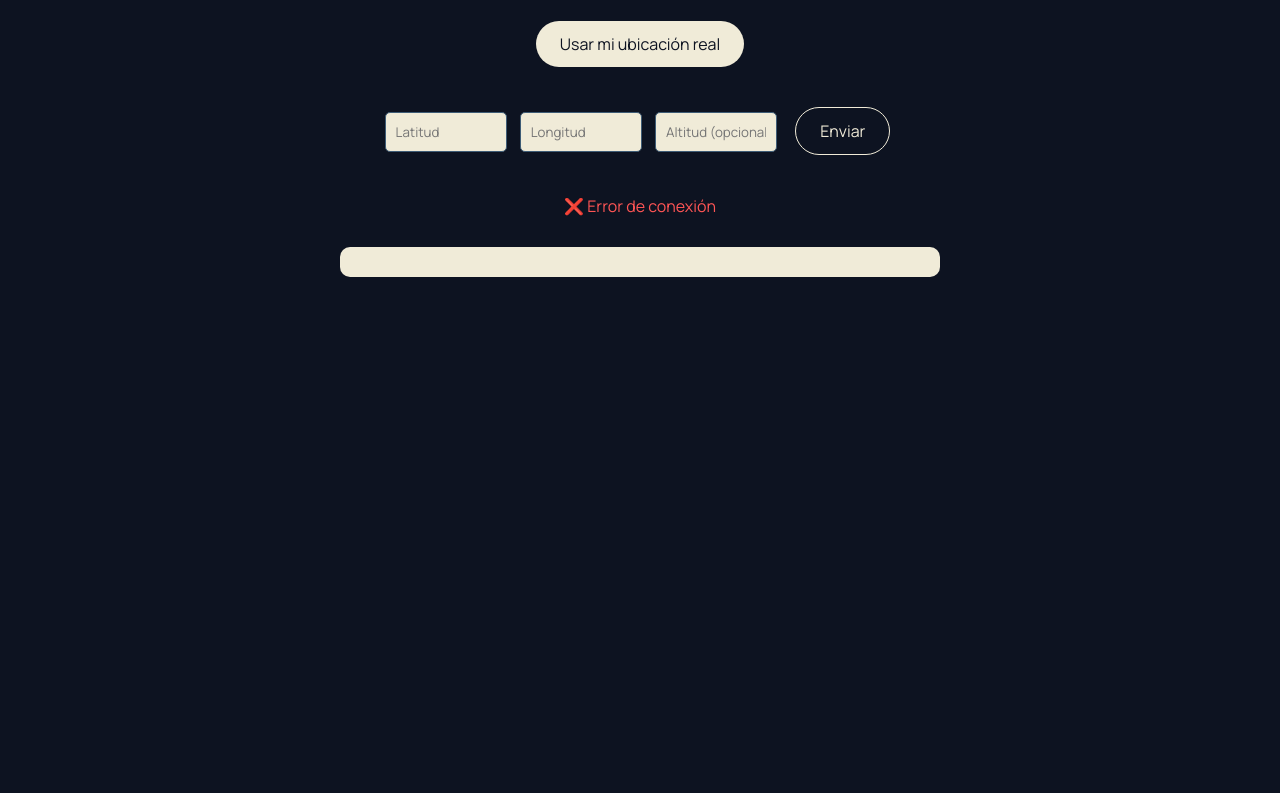
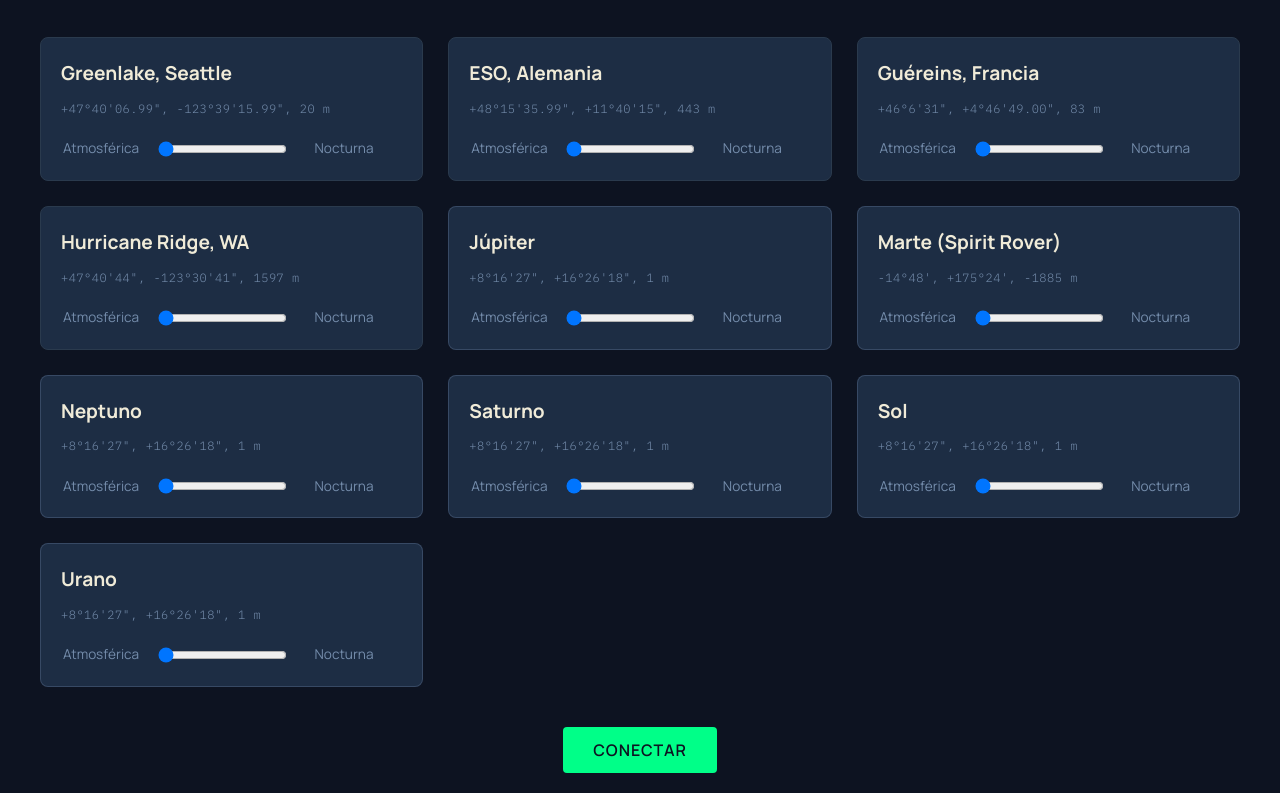
Before and after one commit to Natzuko/Sky_machine, a plain HTML site: page index.html in a window 1280 px wide. Shown: the part 100-893 px from the top of the page. Before the commit the page ends 840 px from the top, so only its background shows below. Drawn offline with Linux system fonts and the light colour scheme.

Commit message:
Implementación completa de sliders con integración TouchDesigner

```diff
--- a/app.js
+++ b/app.js
@@ -1,88 +1,116 @@
-const socket = new WebSocket('wss://sky-machine-backend.onrender.com/ws');
-const statusDiv = document.getElementById('status');
-const coordinatesDiv = document.getElementById('coordinates');
+document.addEventListener('DOMContentLoaded', () => {
+    // Estado de la aplicación
+    const state = {
+        ws: null,
+        connected: false,
+        locations: {
+            greenlake: 0,
+            garching: 0,
+            guereins: 0,
+            hurricane: 0,
+            jupiter: 0,
+            marte: 0,
+            neptuno: 0,
+            saturno: 0,
+            sol: 0,
+            urano: 0
+        }
+    };
 
-// Estado de conexión
-socket.onopen = () => {
-    statusDiv.textContent = "✅ Conectado al servidor";
-    statusDiv.style.color = "#00ff88";
-};
+    // Elementos del DOM
+    const elements = {
+        connectBtn: document.getElementById('connect-btn'),
+        connectionStatus: document.querySelector('.connection-status'),
+        connectionIcon: document.getElementById('connection-icon'),
+        connectionText: document.getElementById('connection-text'),
+        sliders: document.querySelectorAll('.vision-slider')
+    };
 
-socket.onerror = (error) => {
-    statusDiv.textContent = "❌ Error de conexión";
-    statusDiv.style.color = "#ff5555";
-    console.error("Error en WebSocket:", error);
-};
+    // 1. Configurar sliders
+    function setupSliders() {
+        elements.sliders.forEach(slider => {
+            const location = slider.dataset.location;
 
-// Función mejorada para enviar coordenadas (formato compatible con TD)
-function sendToBackend(lat, lon, alt = 0) {
-    if (socket.readyState === WebSocket.OPEN) {
-        const payload = {
-            type: 'stellarium_coords',  // Identificador para TouchDesigner
-            lat: parseFloat(lat),
-            lon: parseFloat(lon),
-            alt: parseFloat(alt),
-            timestamp: new Date().toISOString()
-        };
-        socket.send(JSON.stringify(payload));
-        return true;
-    }
-    return false;
-}
+            slider.addEventListener('input', (e) => {
+                state.locations[location] = parseInt(e.target.value);
 
-// Enviar coordenadas MANUALES
-document.getElementById('sendManual').addEventListener('click', () => {
-    const lat = document.getElementById('lat').value;
-    const lon = document.getElementById('lon').value;
-    const alt = document.getElementById('alt').value || 0;
+                // Actualizar interfaz
+                e.target.style.setProperty('--slider-value', `${state.locations[location]}%`);
 
-    if (!lat || !lon) {
-        alert("Ingresa latitud y longitud.");
-        return;
+                // Enviar datos (sin debounce para respuesta inmediata)
+                if (state.connected) sendData(location);
+            });
+        });
     }
 
-    if (sendToBackend(lat, lon, alt)) {
-        coordinatesDiv.innerHTML = `
-    <p><strong>Coordenadas enviadas:</strong></p>
-    <p>Latitud: ${lat}</p>
-    <p>Longitud: ${lon}</p>
-    <p>Altitud: ${alt}</p>
-    `;
-    }
-});
+    // 2. Enviar datos al backend
+    function sendData(location) {
+        const data = {
+            type: 'skyMachineControl',
+            location: location,
+            visionValue: state.locations[location],
+            visionType: state.locations[location] > 50 ? 'nocturnal' : 'atmospheric',
+            timestamp: Date.now()
+        };
 
-// Enviar coordenadas AUTOMÁTICAS (geolocalización)
-document.getElementById('realLocation').addEventListener('click', () => {
-    if (!navigator.geolocation) {
-        alert("Tu navegador no soporta geolocalización.");
-        return;
+        state.ws.send(JSON.stringify(data));
+        console.log('Enviado:', data); // Debug
     }
 
-    statusDiv.textContent = "🔄 Detectando ubicación...";
-    statusDiv.style.color = "#ffcc00";
+    // 3. Gestión de WebSocket
+    function connectWebSocket() {
+        state.ws = new WebSocket('wss://sky-machine-backend.onrender.com:10000');
 
-    navigator.geolocation.getCurrentPosition(
-        (position) => {
-            const lat = position.coords.latitude;
-            const lon = position.coords.longitude;
-            const alt = position.coords.altitude || 0;
+        state.ws.onopen = () => {
+            state.connected = true;
+            updateConnectionUI();
+            console.log('Conexión establecida con el backend');
+        };
 
-            if (sendToBackend(lat, lon, alt)) {
-                coordinatesDiv.innerHTML = `
-        <p><strong>Ubicación actual:</strong></p>
-        <p>Latitud: ${lat.toFixed(4)}</p>
-        <p>Longitud: ${lon.toFixed(4)}</p>
-        <p>Altitud: ${alt ? alt.toFixed(2) + " m" : "N/A"}</p>
-        `;
-                statusDiv.textContent = "✅ Ubicación enviada";
-                statusDiv.style.color = "#00ff88";
+        state.ws.onclose = () => {
+            state.connected = false;
+            updateConnectionUI();
+            console.log('Conexión cerrada - Intentando reconectar en 5s...');
+            setTimeout(connectWebSocket, 5000);
+        };
+
+        state.ws.onerror = (error) => {
+            console.error('Error en WebSocket:', error);
+            elements.connectionText.textContent = 'Error de conexión';
+        };
+    }
+
+    // 4. Actualizar interfaz
+    function updateConnectionUI() {
+        if (state.connected) {
+            elements.connectionIcon.textContent = '✓';
+            elements.connectionText.textContent = 'Conectado';
+            elements.connectionStatus.classList.add('connected');
+            elements.connectionStatus.classList.remove('disconnected');
+            elements.connectBtn.textContent = 'Desconectar';
+        } else {
+            elements.connectionIcon.textContent = '✖';
+            elements.connectionText.textContent = 'Desconectado';
+            elements.connectionStatus.classList.add('disconnected');
+            elements.connectionStatus.classList.remove('connected');
+            elements.connectBtn.textContent = 'Conectar';
+        }
+    }
+
+    // 5. Inicialización
+    function init() {
+        setupSliders();
+        elements.connectBtn.addEventListener('click', () => {
+            if (state.connected) {
+                state.ws.close();
+            } else {
+                connectWebSocket();
             }
-        },
-        (error) => {
-            statusDiv.textContent = "❌ Error de geolocalización";
-            statusDiv.style.color = "#ff5555";
-            alert(`Error: ${error.message}`);
-        },
-        { enableHighAccuracy: true, timeout: 10000 }
-    );
+        });
+
+        // Conectar automáticamente al cargar
+        connectWebSocket();
+    }
+
+    init();
 });
--- a/index.html
+++ b/index.html
@@ -1,76 +1,133 @@
 <!DOCTYPE html>
 <html lang="es">
-  <head>
-    <meta charset="UTF-8" />
-    <meta name="viewport" content="width=device-width, initial-scale=1.0" />
-    <title>Control Stellarium</title>
+<head>
+  <meta charset="UTF-8">
+  <meta name="viewport" content="width=device-width, initial-scale=1.0">
+  <title>sky-machine</title>
+  <link rel="stylesheet" href="style.css">
+  <link href="https://fonts.googleapis.com/css2?family=Orbitron:wght@400..900&family=Manrope:wght@300..800&family=IBM+Plex+Mono:wght@300&display=swap" rel="stylesheet">
+</head>
+<body>
+  <div class="container">
+    <header>
+      <h1>sky-machine</h1>
+      <div class="connection-status">
+        <span id="connection-icon">✖</span>
+        <span id="connection-text">Desconectado</span>
+      </div>
+    </header>
 
-    <!--Google Fonts-->
-    <!--IBM-Plex-Sans-->
-    <link rel="preconnect" href="https://fonts.googleapis.com" />
-    <link rel="preconnect" href="https://fonts.gstatic.com" crossorigin />
-    <link
-      href="https://fonts.googleapis.com/css2?family=IBM+Plex+Sans:ital,wght@0,100..700;1,100..700&display=swap"
-      rel="stylesheet"
-    />
-    <!--IBM-Plex-Mono-->
-    <link rel="preconnect" href="https://fonts.googleapis.com" />
-    <link rel="preconnect" href="https://fonts.gstatic.com" crossorigin />
-    <link
-      href="https://fonts.googleapis.com/css2?family=IBM+Plex+Mono:ital,wght@0,100;0,200;0,300;0,400;0,500;0,600;0,700;1,100;1,200;1,300;1,400;1,500;1,600;1,700&display=swap"
-      rel="stylesheet"
-    />
-    <!--IBM-Manrope-->
-    <link rel="preconnect" href="https://fonts.googleapis.com" />
-    <link rel="preconnect" href="https://fonts.gstatic.com" crossorigin />
-    <link
-      href="https://fonts.googleapis.com/css2?family=Manrope:wght@200..800&display=swap"
-      rel="stylesheet"
-    />
+    <main>
+      <div class="location-grid">
+        <!-- Ubicaciones Terrestres -->
+        <div class="location-card">
+          <h2>Greenlake, Seattle</h2>
+          <div class="coordinates">+47°40'06.99", -123°39'15.99", 20 m</div>
+          <div class="vision-control">
+            <span>Atmosférica</span>
+            <input type="range" class="vision-slider" data-location="greenlake" min="0" max="100" value="0">
+            <span>Nocturna</span>
+          </div>
+        </div>
 
-    <!--Orbitron-->
-    <link rel="preconnect" href="https://fonts.googleapis.com" />
-    <link rel="preconnect" href="https://fonts.gstatic.com" crossorigin />
-    <link
-      href="https://fonts.googleapis.com/css2?family=Orbitron:wght@400..900&display=swap"
-      rel="stylesheet"
-    />
+        <div class="location-card">
+          <h2>ESO, Alemania</h2>
+          <div class="coordinates">+48°15'35.99", +11°40'15", 443 m</div>
+          <div class="vision-control">
+            <span>Atmosférica</span>
+            <input type="range" class="vision-slider" data-location="garching" min="0" max="100" value="0">
+            <span>Nocturna</span>
+          </div>
+        </div>
 
-    <!--link a Css-->
-    <link rel="stylesheet" href="/style.css" />
-  </head>
-  <body>
-    <div class="container">
-      <h1>Geolocalización Stellarium</h1>
+        <div class="location-card">
+          <h2>Guéreins, Francia</h2>
+          <div class="coordinates">+46°6'31", +4°46'49.00", 83 m</div>
+          <div class="vision-control">
+            <span>Atmosférica</span>
+            <input type="range" class="vision-slider" data-location="guereins" min="0" max="100" value="0">
+            <span>Nocturna</span>
+          </div>
+        </div>
 
-      <!-- Botón para GPS real -->
-      <button id="realLocation" class="btn btn-primary">
-        Usar mi ubicación real
-      </button>
+        <div class="location-card">
+          <h2>Hurricane Ridge, WA</h2>
+          <div class="coordinates">+47°40'44", -123°30'41", 1597 m</div>
+          <div class="vision-control">
+            <span>Atmosférica</span>
+            <input type="range" class="vision-slider" data-location="hurricane" min="0" max="100" value="0">
+            <span>Nocturna</span>
+          </div>
+        </div>
 
-      <!-- Input manual -->
-      <div class="input-group">
-        <input type="text" id="lat" placeholder="Latitud" class="input-field" />
-        <input
-          type="text"
-          id="lon"
-          placeholder="Longitud"
-          class="input-field"
-        />
-        <input
-          type="text"
-          id="alt"
-          placeholder="Altitud (opcional)"
-          class="input-field"
-        />
-        <button id="sendManual" class="btn btn-secondary">Enviar</button>
+        <!-- Planetas y Cuerpos Celestes -->
+        <div class="location-card">
+          <h2>Júpiter</h2>
+          <div class="coordinates">+8°16'27", +16°26'18", 1 m</div>
+          <div class="vision-control">
+            <span>Atmosférica</span>
+            <input type="range" class="vision-slider" data-location="jupiter" min="0" max="100" value="0">
+            <span>Nocturna</span>
+          </div>
+        </div>
+
+        <div class="location-card">
+          <h2>Marte (Spirit Rover)</h2>
+          <div class="coordinates">-14°48', +175°24', -1885 m</div>
+          <div class="vision-control">
+            <span>Atmosférica</span>
+            <input type="range" class="vision-slider" data-location="marte" min="0" max="100" value="0">
+            <span>Nocturna</span>
+          </div>
+        </div>
+
+        <div class="location-card">
+          <h2>Neptuno</h2>
+          <div class="coordinates">+8°16'27", +16°26'18", 1 m</div>
+          <div class="vision-control">
+            <span>Atmosférica</span>
+            <input type="range" class="vision-slider" data-location="neptuno" min="0" max="100" value="0">
+            <span>Nocturna</span>
+          </div>
+        </div>
+
+        <div class="location-card">
+          <h2>Saturno</h2>
+          <div class="coordinates">+8°16'27", +16°26'18", 1 m</div>
+          <div class="vision-control">
+            <span>Atmosférica</span>
+            <input type="range" class="vision-slider" data-location="saturno" min="0" max="100" value="0">
+            <span>Nocturna</span>
+          </div>
+        </div>
+
+        <div class="location-card">
+          <h2>Sol</h2>
+          <div class="coordinates">+8°16'27", +16°26'18", 1 m</div>
+          <div class="vision-control">
+            <span>Atmosférica</span>
+            <input type="range" class="vision-slider" data-location="sol" min="0" max="100" value="0">
+            <span>Nocturna</span>
+          </div>
+        </div>
+
+        <div class="location-card">
+          <h2>Urano</h2>
+          <div class="coordinates">+8°16'27", +16°26'18", 1 m</div>
+          <div class="vision-control">
+            <span>Atmosférica</span>
+            <input type="range" class="vision-slider" data-location="urano" min="0" max="100" value="0">
+            <span>Nocturna</span>
+          </div>
+        </div>
       </div>
 
-      <!-- Estado y coordenadas -->
-      <div id="status" class="status">Esperando conexión...</div>
-      <div id="coordinates" class="coordinates"></div>
-    </div>
+      <div class="connection-panel">
+        <button id="connect-btn">Conectar a sky-machine</button>
+      </div>
+    </main>
+  </div>
 
-    <script src="app.js"></script>
-  </body>
+  <script src="app.js"></script>
+</body>
 </html>
--- a/style.css
+++ b/style.css
@@ -1,118 +1,173 @@
-/* palette colours: 0D1321, 1D2D44, 3E5C76, 748CAB, F0EBD8 */
-/* Google Fonts */
-.orbitron {
-  font-family: "Orbitron", sans-serif;
-  font-optical-sizing: auto;
-  font-weight: weight;
-  font-style: normal;
+:root {
+  --bg-color: #0D1321;
+  --card-color: #1D2D44;
+  --accent-color: #00FF88;
+  --text-color: #F0EBD8;
+  --secondary-text: #748CAB;
+  --slider-track: #3E5C76;
+  --slider-thumb: #00FF88;
+  --border-color: #2a3a4d;
 }
 
-.ibm-plex-sans {
-  font-family: "IBM Plex Sans", sans-serif;
-  font-optical-sizing: auto;
-  font-weight: 400;
-  font-style: normal;
-  /*font-variation-settings: "wdth" 100;*/
-}
-
-.ibm-plex-mono-regular {
-  font-family: "IBM Plex Mono", monospace;
-  font-weight: 400;
-  font-style: normal;
-}
-
-.manrope {
-  font-family: "Manrope", sans-serif;
-  font-optical-sizing: auto;
-  font-weight: 400;
-  font-style: normal;
-}
-
-
-
 body {
-  font-family: "Manrope", sans-serif;
-  color: #f0ebd8;
+  font-family: 'Manrope', sans-serif;
+  background-color: var(--bg-color);
+  color: var(--text-color);
   margin: 0;
   padding: 20px;
-  min-height: 100vh;
-  background-color: #0d1321;
+  line-height: 1.6;
 }
 
 .container {
-  max-width: 600px;
+  max-width: 1200px;
   margin: 0 auto;
-  text-align: center;
+}
+
+header {
+  display: flex;
+  justify-content: space-between;
+  align-items: center;
+  margin-bottom: 40px;
+  padding-bottom: 20px;
+  border-bottom: 1px solid var(--border-color);
 }
 
 h1 {
-  font-family: "Orbitron", sans-serif;
-  color: #f0ebd8;
-  margin-bottom: 30px;
+  font-family: 'Orbitron', sans-serif;
+  font-weight: 600;
+  letter-spacing: 1px;
+  margin: 0;
+  font-size: 2.2rem;
+  color: var(--accent-color);
 }
 
-.btn {
-  padding: 12px 24px;
-  border: none;
-  border-radius: 50px;
-  font-size: 16px;
-  cursor: pointer;
-  margin: 10px;
-  transition: all 0.3s;
-  font-family: "Manrope", sans-serif;
+.connection-status {
+  display: flex;
+  align-items: center;
+  gap: 10px;
+  font-size: 0.9rem;
+  padding: 8px 15px;
+  border-radius: 20px;
+  background-color: rgba(255, 255, 255, 0.05);
 }
 
-.btn-primary {
-  background: #f0ebd8;
-  color: #0d1321;
-  font-family: "Manrope", sans-serif;
+.connection-status.connected {
+  color: var(--accent-color);
 }
 
-.btn-primary:hover {
-  background: #f0ebd8;
-  transform: translateY(-2px);
-  font-family: "Manrope", sans-serif;
+.connection-status.connected #connection-icon {
+  color: var(--accent-color);
 }
 
-.btn-secondary {
-  background: transparent;
-  color: #f0ebd8;
-  border: 1px solid #f0ebd8;
+.connection-status.disconnected {
+  color: #FF5252;
 }
 
-.btn-secondary:hover {
-  background: rgba(0, 212, 255, 0.1);
+.location-grid {
+  display: grid;
+  grid-template-columns: repeat(auto-fill, minmax(350px, 1fr));
+  gap: 25px;
+  margin-bottom: 40px;
 }
 
-.input-group {
-  margin: 20px 0;
-  color: #f0ebd8;
-  font-family: "Manrope", sans-serif;
+.location-card {
+  background-color: var(--card-color);
+  border-radius: 8px;
+  padding: 20px;
+  transition: all 0.3s ease;
+  border: 1px solid var(--border-color);
 }
 
-.input-field {
-  padding: 10px;
-  margin: 5px;
-  width: 100px;
-  border: 1px solid #3e5c76;
-  border-radius: 5px;
-  color: #0d1321;
-  background-color: #f0ebd8;
-  font-family: "Manrope", sans-serif;
+.location-card:hover {
+  transform: translateY(-5px);
+  box-shadow: 0 10px 20px rgba(0, 0, 0, 0.2);
 }
 
-.status {
-  margin: 20px 0;
-  padding: 10px;
-  border-radius: 5px;
-  color: #0d1321;
+.location-card h2 {
+  margin: 0 0 10px 0;
+  font-size: 1.2rem;
+  display: flex;
+  align-items: center;
+  gap: 8px;
 }
 
 .coordinates {
-  font-family: "Orbitron", sans-serif;
-  background: #f0ebd8;
-  color: #0d1321;
-  padding: 15px;
-  border-radius: 10px;
-  margin-top: 20px;
+  font-family: 'IBM Plex Mono', monospace;
+  font-size: 0.75rem;
+  color: var(--secondary-text);
+  margin-bottom: 20px;
+  letter-spacing: 0.5px;
 }
+
+.vision-control {
+  display: flex;
+  align-items: center;
+  gap: 15px;
+  margin-top: 15px;
+}
+
+.vision-control span {
+  font-size: 0.85rem;
+  width: 80px;
+  text-align: center;
+  color: var(--secondary-text);
+}
+
+.vision-slider {
+  --slider-value: 0%;
+  background: linear-gradient(
+    to right,
+    var(--accent-color) 0%,
+    var(--accent-color) var(--slider-value),
+    var(--slider-track) var(--slider-value),
+    var(--slider-track) 100%
+  );
+}
+
+.vision-slider:hover {
+  background: #4a6b8a;
+}
+
+.vision-slider::-webkit-slider-thumb {
+  -webkit-appearance: none;
+  width: 18px;
+  height: 18px;
+  background: var(--slider-thumb);
+  border-radius: 50%;
+  cursor: pointer;
+  transition: transform 0.2s;
+}
+
+.vision-slider::-webkit-slider-thumb:hover {
+  transform: scale(1.1);
+}
+
+.connection-panel {
+  text-align: center;
+  margin-top: 40px;
+}
+
+#connect-btn {
+  background-color: var(--accent-color);
+  color: var(--bg-color);
+  border: none;
+  padding: 12px 30px;
+  border-radius: 4px;
+  font-family: 'Manrope', sans-serif;
+  font-weight: 600;
+  cursor: pointer;
+  transition: all 0.3s;
+  font-size: 1rem;
+  text-transform: uppercase;
+  letter-spacing: 1px;
+}
+
+#connect-btn:hover {
+  transform: translateY(-2px);
+  box-shadow: 0 4px 15px rgba(0, 255, 136, 0.3);
+}
+
+/* Efecto para tarjetas de planetas */
+.location-card:nth-child(n+5) {
+  border: 1px solid rgba(116, 140, 171, 0.3);
+}
```
Also changed, not shown: backend/server.js (+21 -49 lines).
